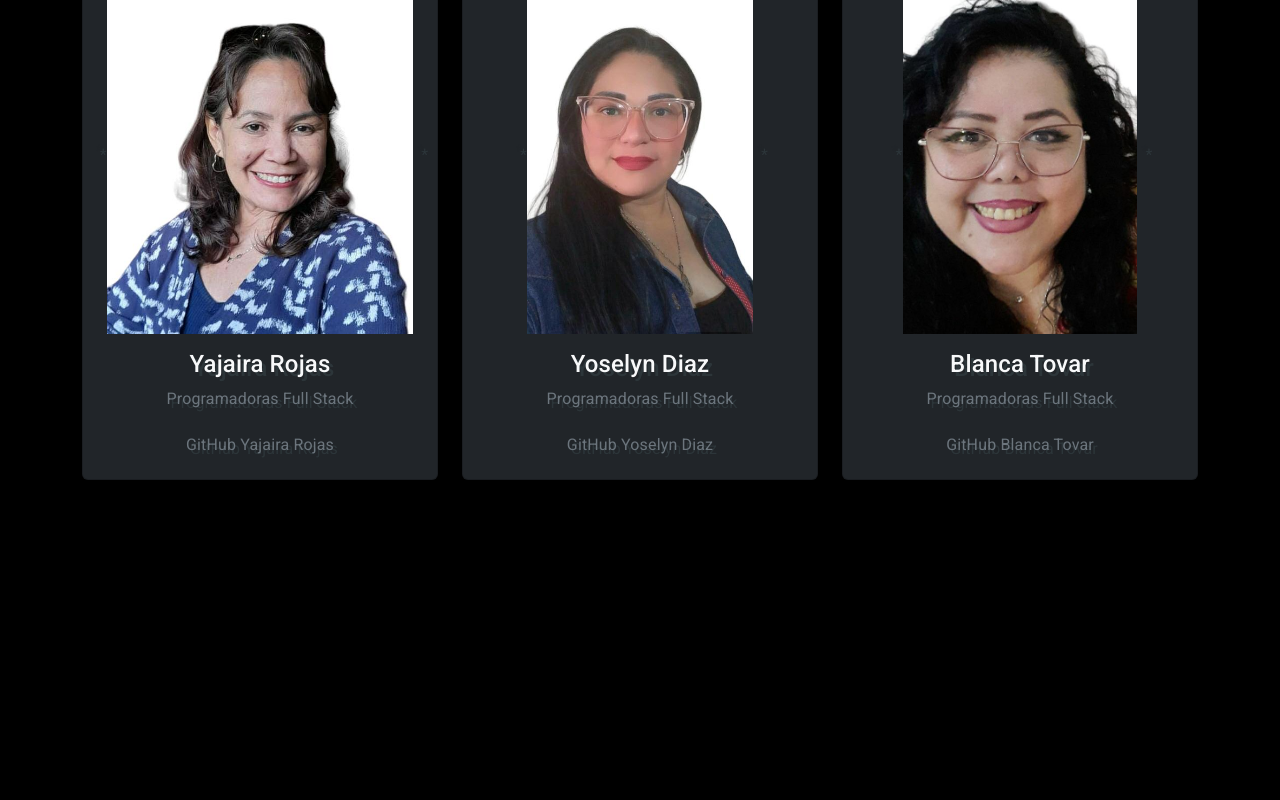
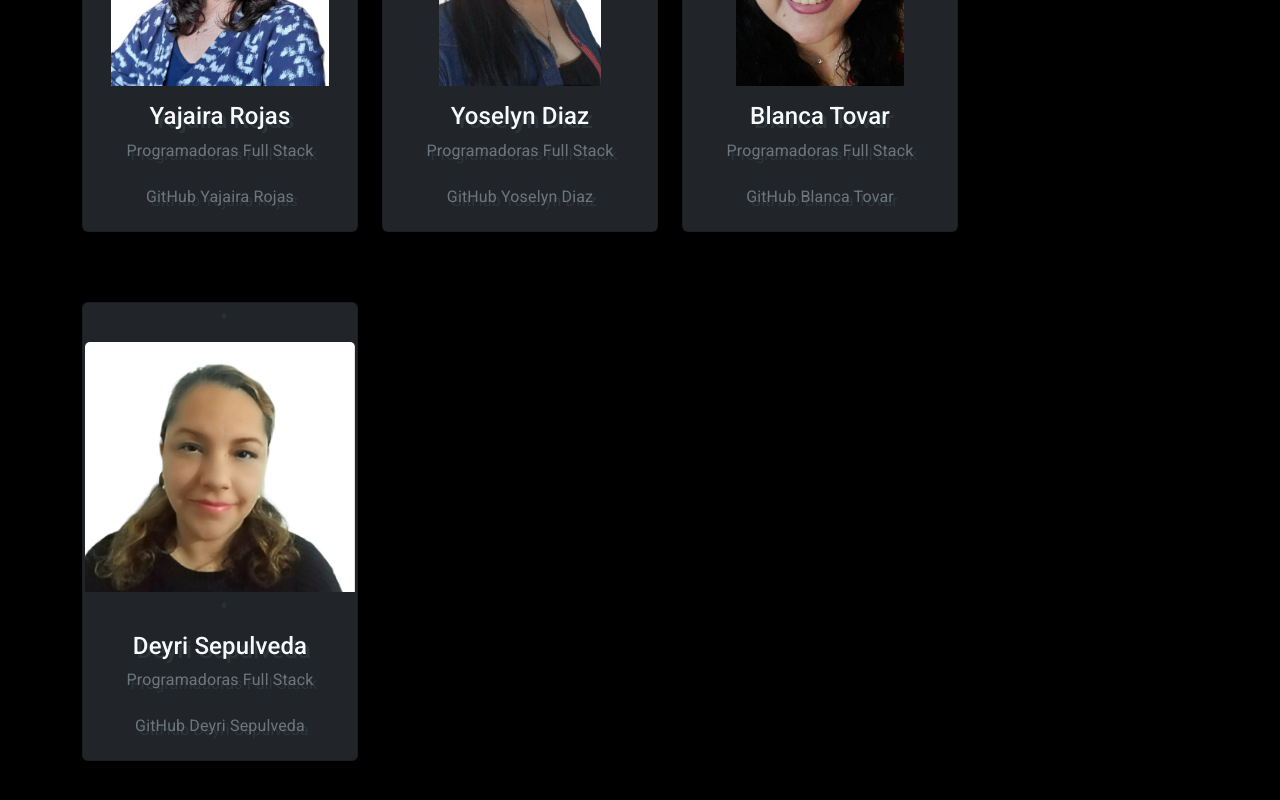
Before and after one commit to Nellyta82/ProyectoDelClima-, a React (Vite) app: page /nosotros in a window 1280 px wide. Shown: the part 868-1668 px from the top of the page. Before the commit the page ends 1583 px from the top, so only its background shows below. Built offline with nearby package versions, Linux system fonts and the light colour scheme; no server answers.

Commit message:
modificacion en nosotros

```diff
--- a/src/App.css
+++ b/src/App.css
@@ -130,10 +130,8 @@ section {
 }
 
 
-
-
 .card-img-top{
-  height: 350px;
+  height: 250px;
   width: auto;
   margin-top: 15px;
 }
@@ -141,9 +139,18 @@ section {
 .col-md-4{
   margin-top: 35px;
   margin-bottom: 35px;
+  width: 300px;
 }
 
 .row{
   margin-top: 25px;
   margin-bottom: 200px;
+
 }
+
+.card-imag-top-image7{
+  margin-top: 35px;
+  margin-bottom: 35px;
+  width: 300px;
+
+}
--- a/src/components/Nosotros.jsx
+++ b/src/components/Nosotros.jsx
@@ -7,6 +7,7 @@ import image3 from '../assets/image3.jpg'
 import image4 from '../assets/image4.jpg'
 import image5 from '../assets/image5.jpg'
 import image6 from '../assets/image6.jpg'
+import image7 from '../assets/image7.jpg'
 //import image7 from '../assets/image7.jpg'
 
 
@@ -56,12 +57,12 @@ const Nosotros = () => {
     url: "https://github.com/batovar1969",
   },
 
-  //{
-    //id: 7,
-    //title: "Deyri Sepulveda",
-    //image: image1,
-   // url: "https://github.com/deyri41",
- // },
+  {
+    id: 7,
+    title: "Deyri Sepulveda",
+    image: image7,
+    url: "https://github.com/deyri41",
+  },
 ];
 
 
@@ -71,8 +72,6 @@ const Nosotros = () => {
         {Cardsdata.map(({ title, image, url, id }) => (
           <div className="col-md-4" key={id}>
             <Tarjeta imageSource={image} title={title} url={url} />
-
-
           </div>
         ))}
       </div>
```
Also changed, not shown: src/assets/image7.jpg.
